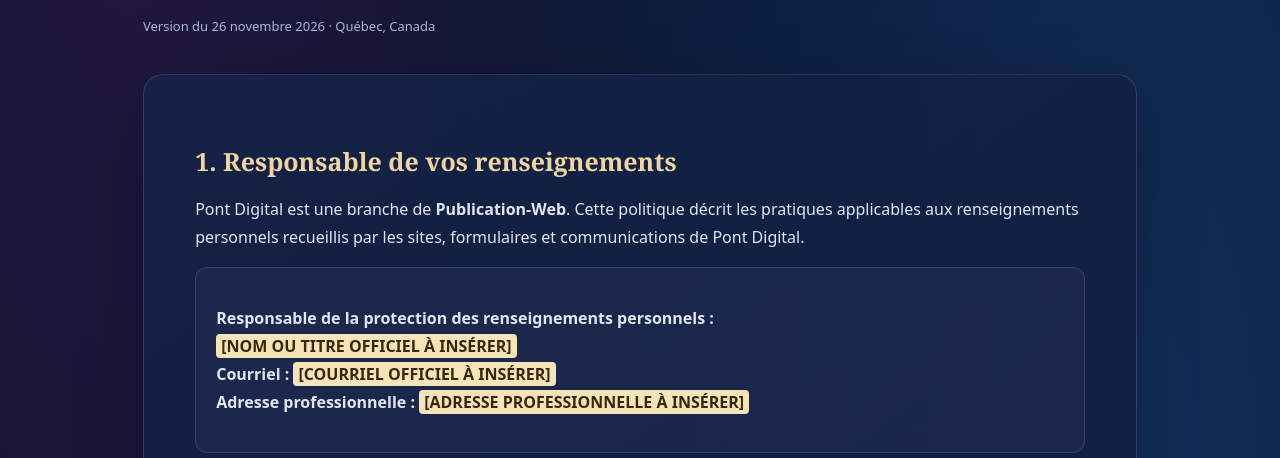
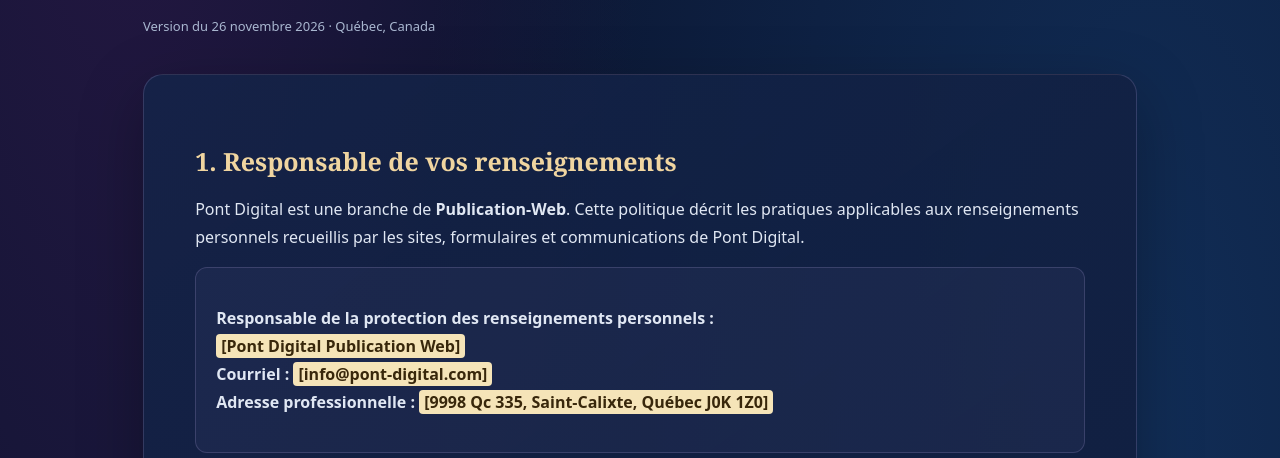
Before and after one commit to cashflowecosysteme-maker/pontdigital, a plain HTML site: page pontdigital/politique.html in a window 1280 px wide. Shown: the part 342-800 px from the top of the page. Drawn offline with Linux system fonts and the light colour scheme.

Commit message:
Update privacy policy with contact details
Added contact information for personal data protection officer in the privacy policy.

```diff
--- a/pontdigital/politique.html
+++ b/pontdigital/politique.html
@@ -6,7 +6,7 @@
 </style></head>
 <body><header><div class="wrap top"><a class="brand" href="https://pontdigital.nyxia.top/"><svg class="mark" viewBox="0 0 64 64" aria-hidden="true" fill="none"><path d="M6 38C17 16 36 12 58 28M6 38h52" stroke="#D8B36A" stroke-width="3.5" stroke-linecap="round"/><path d="M20 30v8M32 22v16M44 24v14" stroke="#D8B36A" stroke-width="2.5"/><path d="M50 12a7 7 0 0 1 7 7c0 5-7 12-7 12s-7-7-7-12a7 7 0 0 1 7-7Z" fill="#D8B36A"/><circle cx="50" cy="19" r="2" fill="#0B1530"/></svg><span><strong>Pont Digital</strong><small>Une branche de Publication-Web</small></span></a><nav class="nav" aria-label="Navigation des informations légales"><a href="/condition.html">Conditions d'utilisation</a><a href="/politique.html">Confidentialité</a></nav></div></header>
 <main><div class="wrap"><div class="kicker">Protection des renseignements personnels</div><h1>Politique de confidentialité</h1><p class="lead">Comment Pont Digital — une branche de Publication-Web — recueille, utilise, conserve et protège les renseignements personnels.</p><p class="meta">Version du 26 novembre 2026 · Québec, Canada</p><article class="panel">
-<section><h2>1. Responsable de vos renseignements</h2><p>Pont Digital est une branche de <strong>Publication-Web</strong>. Cette politique décrit les pratiques applicables aux renseignements personnels recueillis par les sites, formulaires et communications de Pont Digital.</p><div class="contact"><p><strong>Responsable de la protection des renseignements personnels :</strong><br><span class="pending">[NOM OU TITRE OFFICIEL À INSÉRER]</span><br><strong>Courriel :</strong> <span class="pending">[COURRIEL OFFICIEL À INSÉRER]</span><br><strong>Adresse professionnelle :</strong> <span class="pending">[ADRESSE PROFESSIONNELLE À INSÉRER]</span></p></div></section>
+<section><h2>1. Responsable de vos renseignements</h2><p>Pont Digital est une branche de <strong>Publication-Web</strong>. Cette politique décrit les pratiques applicables aux renseignements personnels recueillis par les sites, formulaires et communications de Pont Digital.</p><div class="contact"><p><strong>Responsable de la protection des renseignements personnels :</strong><br><span class="pending">[Pont Digital Publication Web]</span><br><strong>Courriel :</strong> <span class="pending">[info@pont-digital.com]</span><br><strong>Adresse professionnelle :</strong> <span class="pending">[9998 Qc 335, Saint-Calixte, Québec J0K 1Z0]</span></p></div></section>
 <section><h2>2. Renseignements que nous pouvons recueillir</h2><p>Selon votre interaction avec Pont Digital, nous pouvons recueillir : votre prénom et nom, le nom et les coordonnées de votre entreprise, votre adresse courriel, votre numéro de téléphone, votre ville, vos besoins professionnels, les renseignements que vous transmettez dans un formulaire et l'historique de vos demandes, inscriptions ou rendez-vous.</p><p>Lorsque vous échangez par SMS, nous pouvons traiter votre numéro, le contenu et les dates des messages ainsi que les renseignements relatifs à votre consentement et votre désabonnement. Des données techniques limitées peuvent aussi être recueillies pour assurer la sécurité et le fonctionnement du site.</p></section>
 <section><h2>3. Pourquoi nous les utilisons</h2><ul><li>Répondre à vos demandes de renseignements et organiser des rendez-vous;</li><li>Gérer les inscriptions à des événements ou présentations auxquels vous vous inscrivez;</li><li>Fournir les services demandés et assurer les suivis nécessaires;</li><li>Envoyer des confirmations ou rappels de rendez-vous lorsque le canal de communication est autorisé;</li><li>Vous transmettre des communications promotionnelles uniquement avec le consentement ou une autre base légale applicable;</li><li>Assurer la sécurité des systèmes, prévenir les abus et respecter nos obligations légales.</li></ul><p>Nous limitons la collecte aux renseignements nécessaires aux finalités indiquées et vous informons lorsque de nouvelles finalités nécessitent une autorisation distincte.</p></section>
 <section><h2>4. Consentement aux SMS et confidentialité du numéro mobile</h2><p>Une personne peut autoriser les SMS de Pont Digital au moyen d'une case de consentement claire et non précochée, ou par une autre méthode documentée et admissible. La fréquence des messages varie selon les interactions; des frais de messages et de données peuvent s'appliquer. Répondez <strong>STOP</strong> pour vous désabonner ou <strong>HELP</strong> pour obtenir de l'aide.</p><p><strong>Nous ne vendons ni ne communiquons les numéros mobiles, les données d'inscription ou les consentements aux SMS à des tiers, affiliés ou partenaires pour leurs propres fins de marketing ou de promotion.</strong> Les fournisseurs techniques autorisés peuvent traiter certaines données uniquement pour fournir les communications demandées, selon des obligations appropriées de confidentialité et de protection.</p><p class="notice"><strong>Clause de référence Twilio :</strong> All the above categories exclude text messaging originator opt-in data and consent; this information won’t be shared with any third parties.</p><p>Une inscription aux communications de Pont Digital ne vaut pas consentement automatique aux promotions de commerces tiers. Si des messages sont envoyés pour le compte d'une entreprise cliente, l'identité de l'expéditeur et la base du consentement doivent être établies séparément.</p></section>
```
